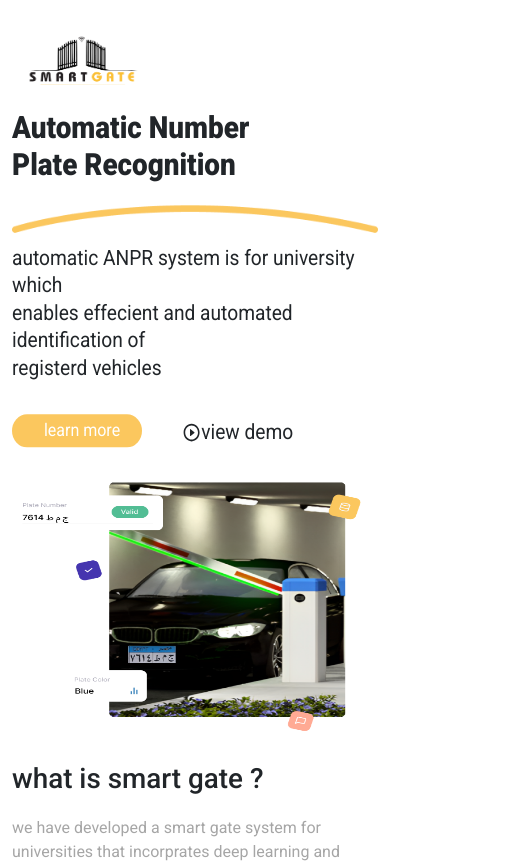
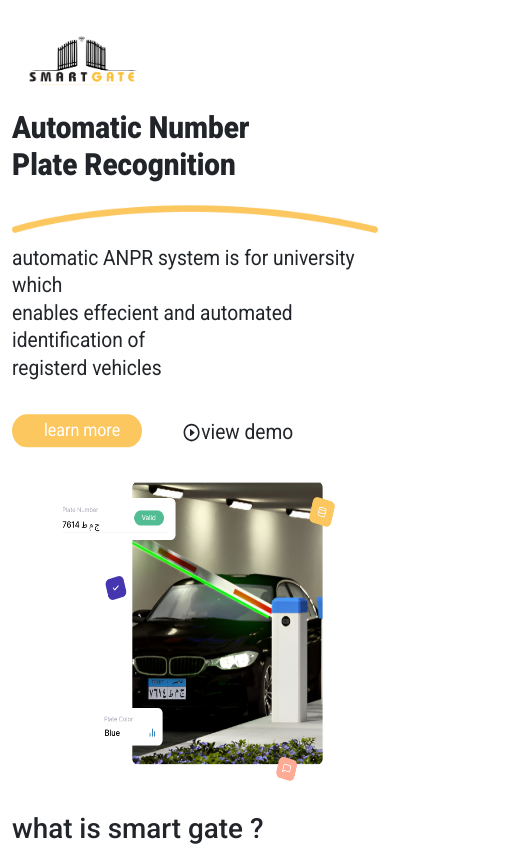
Before and after one commit to seifelden66/graduation-team-website, a Nuxt app: page / in a window 390 px wide. Shown: the top 863 px of the page, 512 px wide, since content can reach past the window. Built offline with nearby package versions, Linux system fonts and the light colour scheme.

Commit message:
styles modified

```diff
--- a/components/About.vue
+++ b/components/About.vue
@@ -64,7 +64,7 @@ const sc = ref(
     }
   }
 }
-@media (max-width: 768px) {
+@media (max-width: 998px) {
   .container {
     display: grid;
     grid-template-columns: 1fr;
--- a/components/Contact.vue
+++ b/components/Contact.vue
@@ -84,15 +84,21 @@
     }
   }
 }
-@media (max-width: 768px) {
+@media (max-width: 998px) {
   .container-fluid {
     .container {
       .first {
         display: grid;
         grid-template-columns: 1fr;
-        .form {
-          width: 300px;
+        .right{
+            display: flex;
+            justify-content: center;
+            .form {
+                width: 300px;
+
+              }
         }
+
       }
     }
   }
--- a/components/Dashboard.vue
+++ b/components/Dashboard.vue
@@ -48,7 +48,7 @@
         }
     }
 }
-@media (max-width:768px){
+@media (max-width:998px){
     .container-fluid{
         .container{
             display: grid;
--- a/components/Hero.vue
+++ b/components/Hero.vue
@@ -90,13 +90,14 @@
 
   }
 }
-@media (max-width:768px){
+@media (max-width:998px){
     .container{
-      display: grid;
+      display: flex;
+      flex-direction: column;
       grid-template-columns: 1fr;
       .right{
-        height:250px;
-        width: 350px;
+        height:300px;
+        width: 77%;
         margin-top: 50px;
 
       }
--- a/components/Team.vue
+++ b/components/Team.vue
@@ -18,32 +18,36 @@
 </template>
 
 <script setup lang="ts">
-import data from '../team.json'
+import data from "../team.json";
 </script>
 
 <style lang="scss" scoped>
-.container-fluid{
+.container-fluid {
   margin-top: 30px;
   background-color: #fafafa;
   padding-top: 20px;
   margin-bottom: -10px !important;
-    .container{
+  .container {
     margin-top: 30px;
 
     display: flex;
     flex-direction: column;
     align-items: center;
-        .members{
+    .members {
       margin-bottom: 30px;
       display: grid;
-            grid-template-columns: repeat(5, 1fr) ;
+      grid-template-columns: repeat(5, 1fr);
       gap: 50px;
-            .member{
-                .image{
+      .member {
+        display: flex;
+        flex-direction: column;
+        justify-content: space-between;
+        align-items: center;
+        .image {
           margin-top: 30px;
-                    width: 170px;
+
         }
-                .names{
+        .names {
           display: flex;
           flex-direction: column;
           justify-content: space-between;
@@ -53,12 +57,22 @@ import data from '../team.json'
     }
   }
 }
-@media (max-width:768px){
-    .container-fluid{
-        .container{
-            .members{
+@media (max-width: 998px) {
+  .container-fluid {
+    .container {
+      .members {
         display: grid;
-                grid-template-columns:  1fr 1fr ;
+        gap: 10px;
+        grid-template-columns: 1fr 1fr;
+        place-content: center;
+        .member {
+          width: 170px;
+          margin-left:5px ;
+
+          .image{
+            width: 130px;
+          }
+        }
       }
     }
   }
```
Lines whose indentation alone changed are shown as unchanged.
